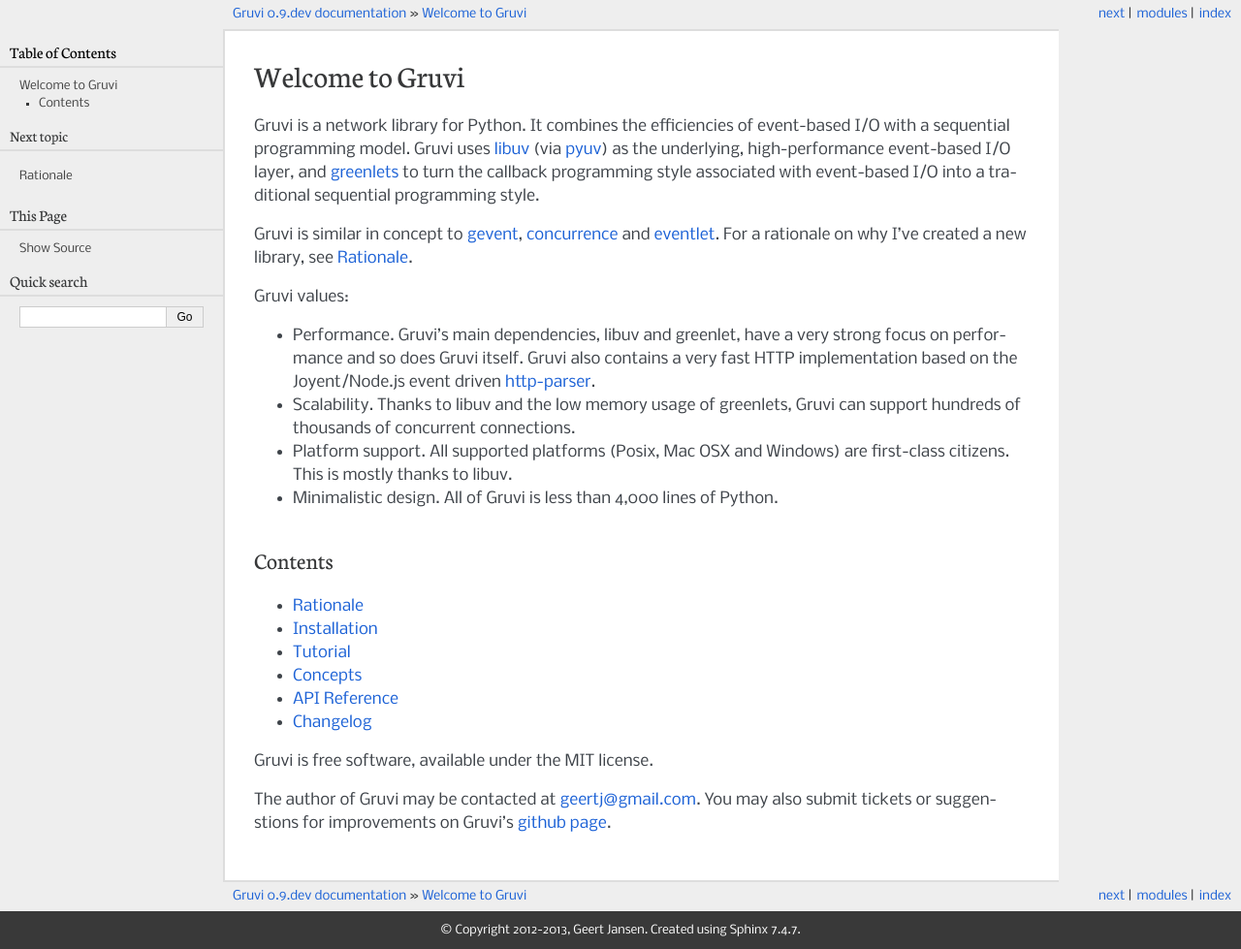
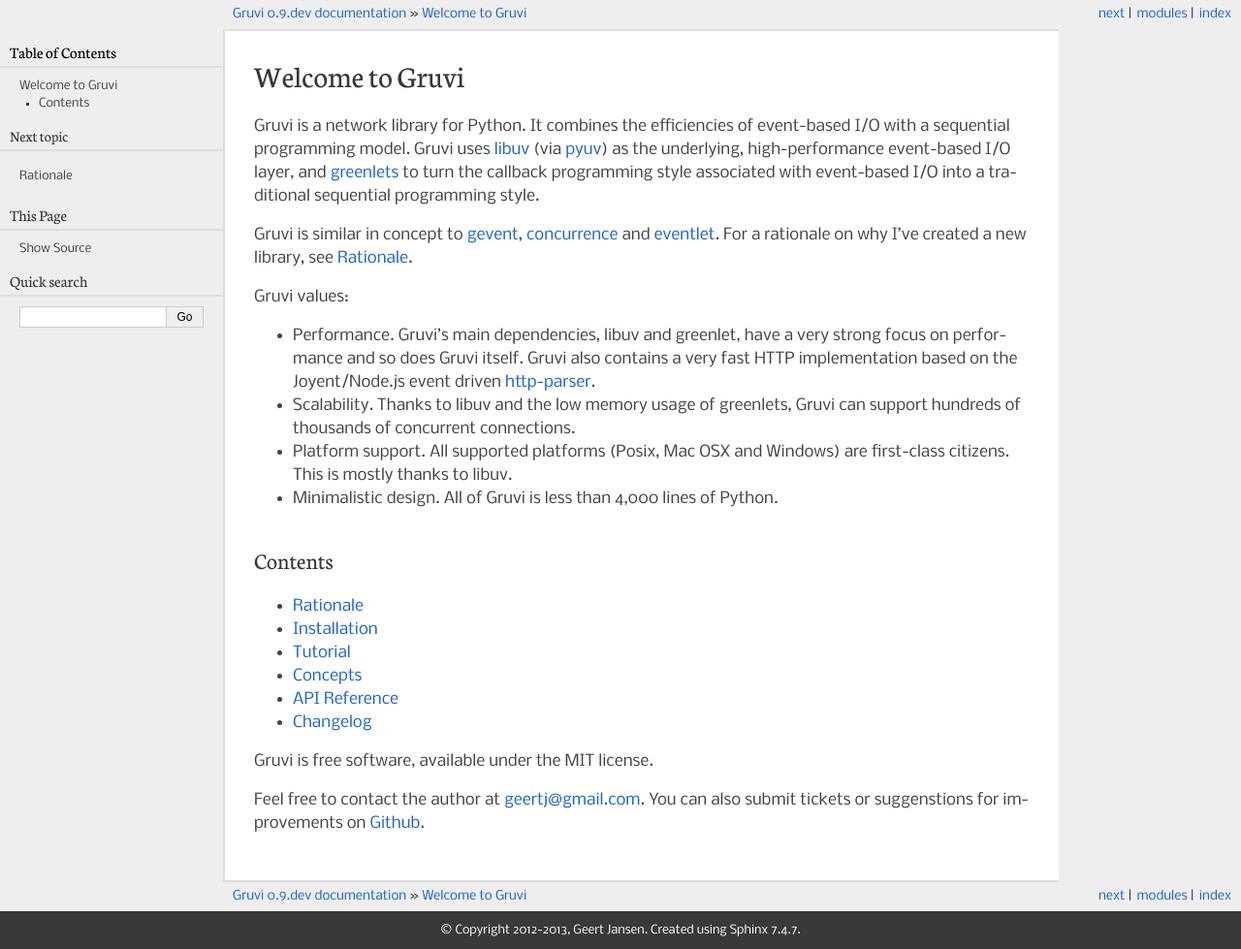
Before and after one commit to geertj/gruvi, a Sphinx documentation site: the page built from docs/index.rst, in a window 1280 px wide. Shown: the whole page at 97% size. Built offline with Sphinx 7.4.7, drawn with Linux system fonts in a browser that asks for light colours.

Commit message:
Small rewording

```diff
--- a/docs/index.rst
+++ b/docs/index.rst
@@ -40,8 +40,8 @@
 
 Gruvi is free software, available under the MIT license.
 
-The author of Gruvi may be contacted at geertj@gmail.com. You may also submit
-tickets or suggenstions for improvements on Gruvi's `github page`_.
+Feel free to contact the author at geertj@gmail.com. You can also submit
+tickets or suggenstions for improvements on Github_.
 
 .. _libuv: https://github.com/joyent/libuv
 .. _pyuv: http://pyuv.readthedocs.org/en/latest
@@ -51,4 +51,4 @@
 .. _eventlet: http://eventlet.net/
 .. _http-parser: https://github.com/joyent/http-parser
 .. _txdbus: https://github.com/cocagne/txdbus
-.. _github page: https://github.com/geertj/gruvi
+.. _Github: https://github.com/geertj/gruvi
```
